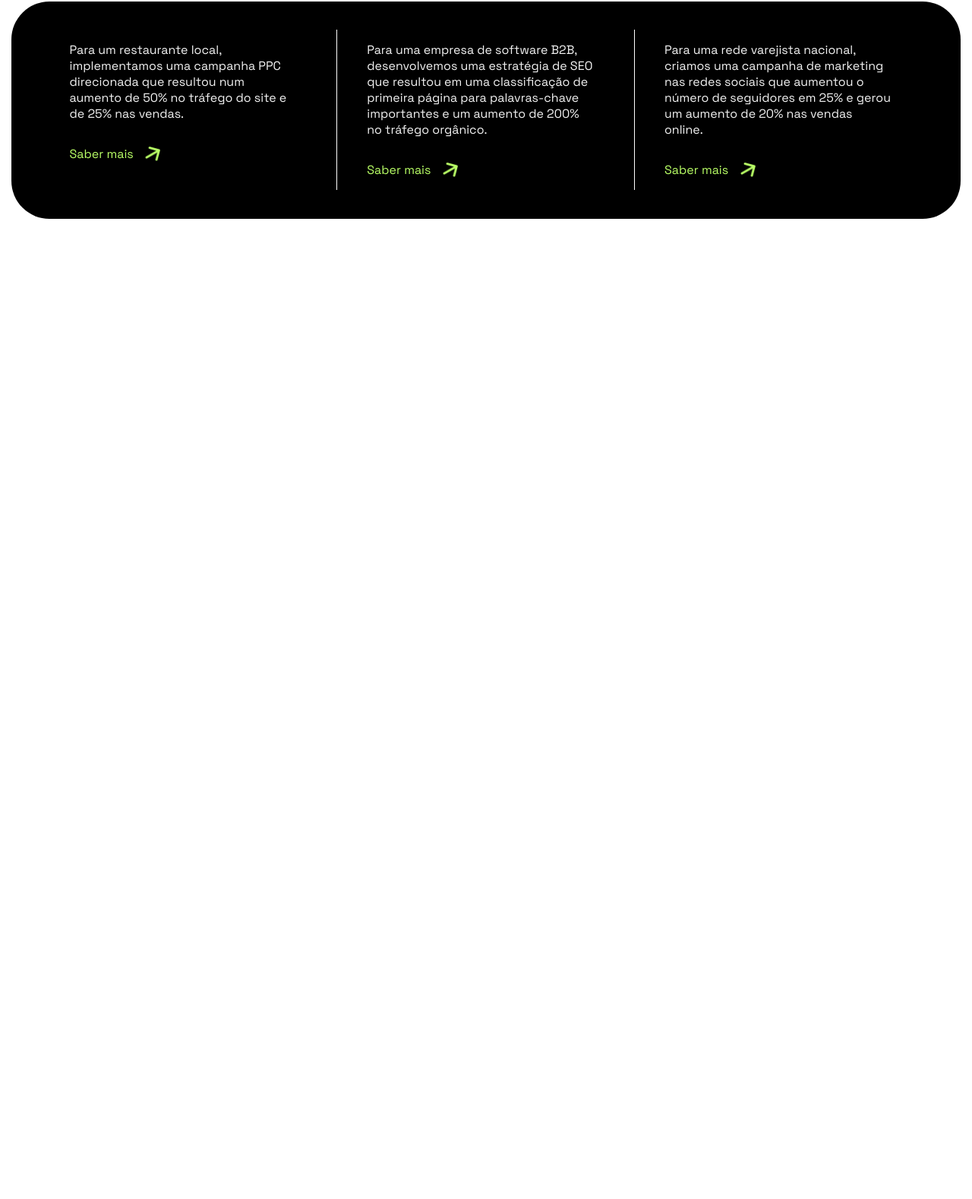
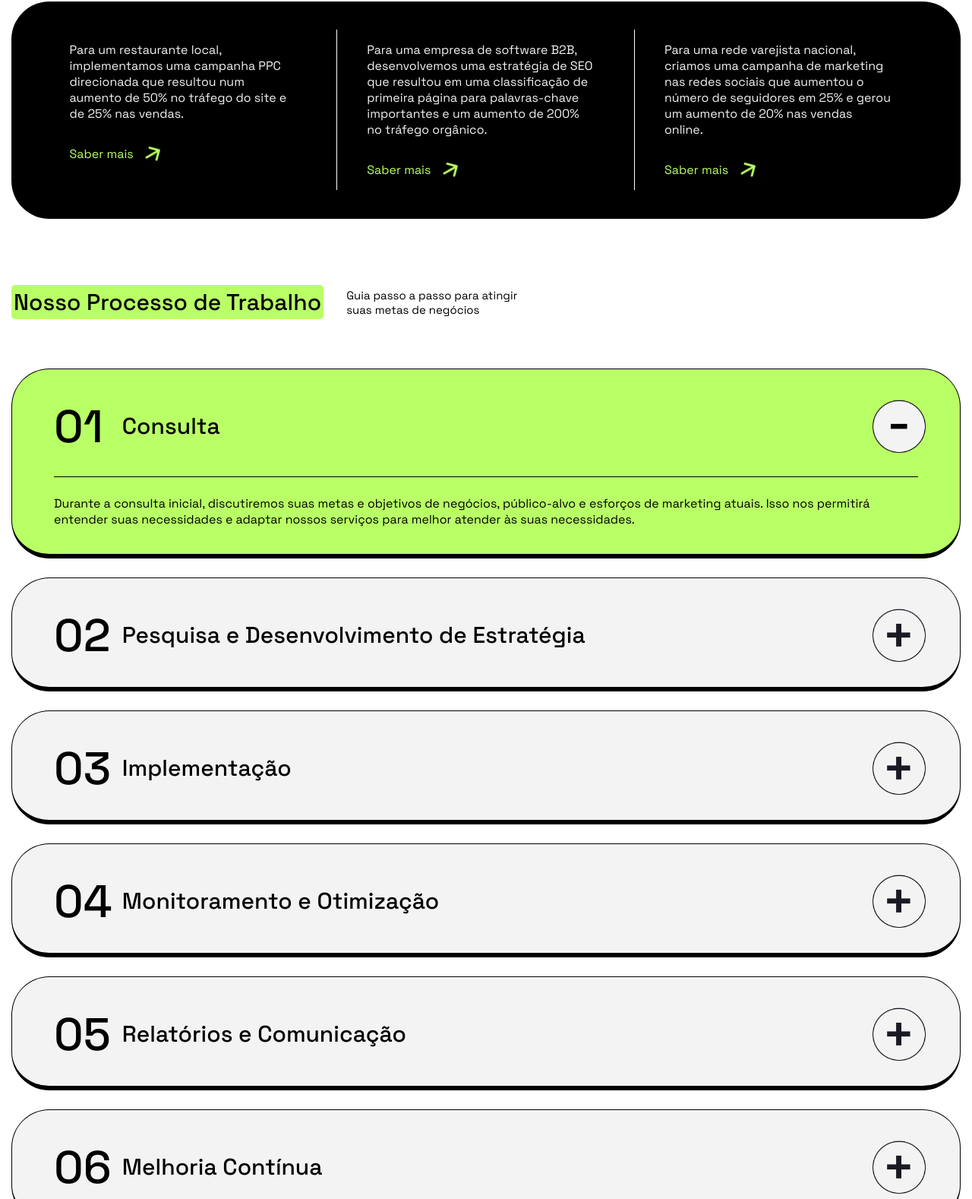
Before and after one commit to LucyN02/website_positivus, a plain HTML site: page pages/index.html in a window 1280 px wide. Shown: the part 2479-4057 px from the top of the page at 76% size. Before the commit the page ends 2782 px from the top, so only its background shows below. Drawn offline with Linux system fonts and the light colour scheme.

Commit message:
add section working process

```diff
--- a/pages/index.html
+++ b/pages/index.html
@@ -116,22 +116,61 @@
                   <p>Para um restaurante local, implementamos uma campanha PPC direcionada que resultou num aumento de 50% no tráfego do site e de 25% nas vendas.</p>
                     <div class="learn-more">
                         <p>Saber mais</p>
-                        <img  src="../images/image.png">
+                        <img  src="../images/saber-mais.png">
                     </div>
                 </article>
                 <article>
                     <p>Para uma empresa de software B2B, desenvolvemos uma estratégia de SEO que resultou em uma classificação de primeira página para palavras-chave importantes e um aumento de 200% no tráfego orgânico.</p>
                     <div class="learn-more">
                         <p>Saber mais</p>
-                        <img src="../images/image.png">
+                        <img src="../images/saber-mais.png">
                     </div>
                 </article>
                 <article>
                   <p>Para uma rede varejista nacional, criamos uma campanha de marketing nas redes sociais que aumentou o número de seguidores em 25% e gerou um aumento de 20% nas vendas online.</p>
                   <div class="learn-more">
                     <p>Saber mais</p>
-                    <img src="../images/image.png">
+                    <img src="../images/saber-mais.png">
                 </div>
+                </article>
+            </div>
+        </section>
+        <section>
+            <div class="section">
+                <h2 class="sub-title">Nosso Processo de Trabalho</h2>
+                <p style="max-width: 250px;">Guia passo a passo para atingir suas metas de negócios</p>
+            </div>
+            <div class="working-process">
+                <article>
+                    <h3 class="number-h3">01</h3>
+                    <h3 class="title-h3">Consulta</h3>
+                    <img src="../images/ver-menos.png">
+                    <p>Durante a consulta inicial, discutiremos suas metas e objetivos de negócios, público-alvo e esforços de marketing atuais. Isso nos permitirá entender suas necessidades e adaptar nossos serviços para melhor atender às suas necessidades.</p>
+                </article>
+                <article>
+                    <h3 class="number-h3">02</h3>
+                    <h3 class="title-h3">Pesquisa e Desenvolvimento de Estratégia</h3>
+                    <img src="../images/ver-mais.png">
+                </article>
+                <article>
+                    <h3 class="number-h3">03</h3>
+                    <h3 class="title-h3">Implementação</h3>
+                    <img src="../images/ver-mais.png">
+                </article>
+                <article>
+                    <h3 class="number-h3">04</h3>
+                    <h3 class="title-h3">Monitoramento e Otimização</h3>
+                    <img src="../images/ver-mais.png">
+                </article>
+                <article>
+                    <h3 class="number-h3">05</h3>
+                    <h3 class="title-h3">Relatórios e Comunicação</h3>
+                    <img src="../images/ver-mais.png">
+                </article>
+                <article>
+                    <h3 class="number-h3">06</h3>
+                    <h3 class="title-h3">Melhoria Contínua</h3>
+                    <img src="../images/ver-mais.png">
                 </article>
             </div>
         </section>
--- a/pages/styles/styles.css
+++ b/pages/styles/styles.css
@@ -262,3 +262,59 @@ h1 {
     max-height: 20px;
     margin-left: 4%;
 }
+
+.working-process {
+    display: grid;
+    grid-template-columns: 1fr;
+    grid-template-rows: 250px repeat(5, 150px);
+    max-width: auto;
+    row-gap: 25px;
+
+    article:nth-child(-n+1) {
+        background-color: #B9FF66;
+        grid-template-columns: 10% 80% 10%;
+        grid-template-rows: 100px 100px;
+        grid-template-areas:
+        "number title button"
+        "info   info   info";
+        padding: 2%;
+
+        p {
+            grid-area: info;
+            border-top: 1px solid;
+            padding-top: 2%;
+            margin-inline: 30px;
+        }
+    }
+
+    article {
+        display: grid;
+        background-color: #F3F3F3;
+        border-radius: 50px;
+        border: 1px solid rgb(0, 0, 0);
+        border-bottom: 6px solid;
+        grid-template-columns: 10% 80% 10%;
+        grid-template-rows: 100px;
+        padding: 2%;
+
+
+        .number-h3 {
+            font-size: 60px;
+            font-weight: 500;
+            margin-inline: 30px;
+            align-self:center;
+        }
+
+        .title-h3 {
+            font-size: 30px;
+            font-weight: 500;
+        }
+
+        img {
+            max-width: 70px;
+            align-self:center;
+            margin-inline: 30px;
+        }
+
+    }
+}
```
Also changed, not shown: images/saber-mais.png (renamed from images/image.png), images/ver-mais.png (added), images/ver-menos.png (added).
